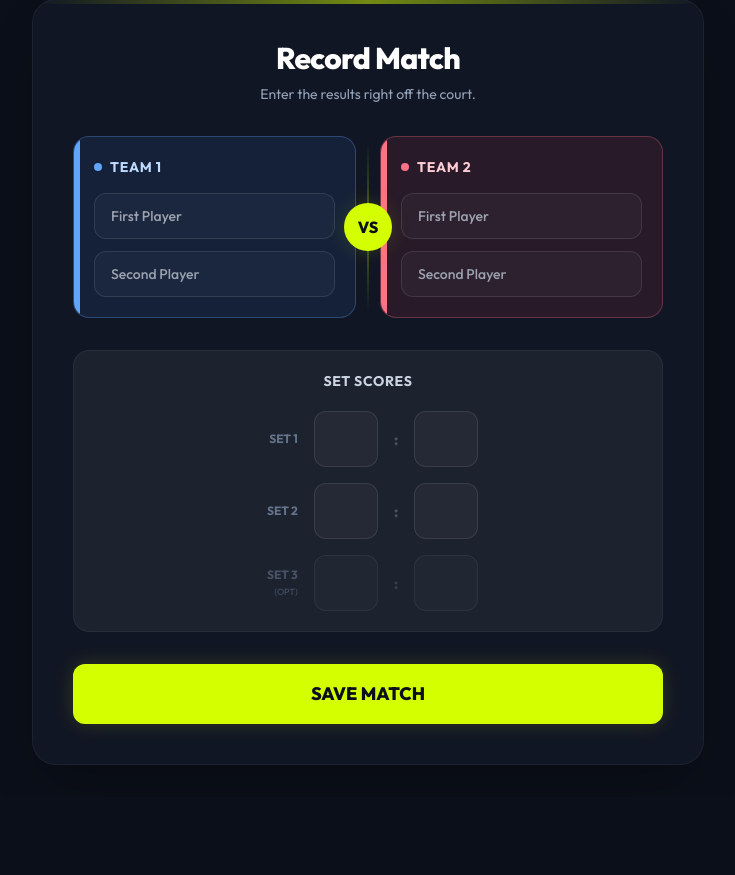
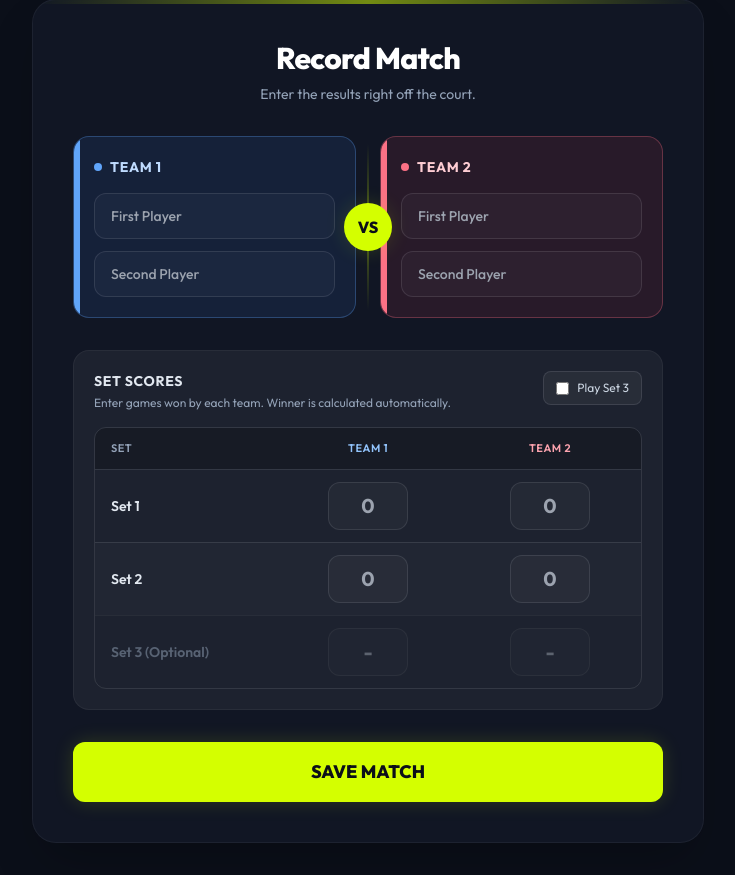
Before and after one commit to PardyOnline/PadelApp, a Flask app: page / in a window 1280 px wide, after a click on "Record". Shown: the part 112-987 px from the top of the page, without its empty margins (272-1007 px from the left). Before the commit the page ends 877 px from the top, so only its background shows below. Run offline with Flask 3, Linux system fonts and the light colour scheme; some libraries are stand-ins or nearby versions.

Commit message:
Merged podges code, cahgned set input so it looks a bit nicer. other then that no changes.

```diff
--- a/templates/index.html
+++ b/templates/index.html
@@ -182,27 +182,63 @@
 
                     <!-- Scores -->
                     <div class="bg-white/5 rounded-2xl p-5 border border-white/5 mb-8">
-                        <h3 class="font-bold text-slate-300 mb-5 uppercase tracking-wider text-sm text-center">Set Scores</h3>
-                        <div class="flex flex-col gap-4">
-                            <div class="flex items-center justify-center gap-4">
-                                <span class="text-xs font-bold text-slate-500 w-10 text-right uppercase">Set 1</span>
-                                <input type="number" name="set1_team1" class="w-16 h-14 text-xl rounded-xl text-center font-bold" min="0" required>
-                                <span class="text-slate-600 font-bold">:</span>
-                                <input type="number" name="set1_team2" class="w-16 h-14 text-xl rounded-xl text-center font-bold" min="0" required>
-                            </div>
-                            <div class="flex items-center justify-center gap-4">
-                                <span class="text-xs font-bold text-slate-500 w-10 text-right uppercase">Set 2</span>
-                                <input type="number" name="set2_team1" class="w-16 h-14 text-xl rounded-xl text-center font-bold" min="0" required>
-                                <span class="text-slate-600 font-bold">:</span>
-                                <input type="number" name="set2_team2" class="w-16 h-14 text-xl rounded-xl text-center font-bold" min="0" required>
-                            </div>
-                            <div class="flex items-center justify-center gap-4 opacity-60 focus-within:opacity-100 transition-opacity">
-                                <span class="text-xs font-bold text-slate-500 w-10 text-right uppercase">Set 3<br><span class="text-[9px] font-normal leading-none">(Opt)</span></span>
-                                <input type="number" name="set3_team1" class="w-16 h-14 text-xl rounded-xl text-center font-bold" min="0">
-                                <span class="text-slate-600 font-bold">:</span>
-                                <input type="number" name="set3_team2" class="w-16 h-14 text-xl rounded-xl text-center font-bold" min="0">
-                            </div>
+                      <div class="flex items-start justify-between gap-4 mb-4">
+                        <div>
+                          <h3 class="font-bold text-slate-200 uppercase tracking-wider text-sm">Set Scores</h3>
+                          <p class="text-xs text-slate-400 mt-1">Enter games won by each team. Winner is calculated automatically.</p>
                         </div>
+                        <label class="flex items-center gap-2 text-xs text-slate-300 bg-white/5 border border-white/10 px-3 py-2 rounded-lg">
+                          <input id="decider-toggle" type="checkbox" class="accent-[#D4FF00]" onchange="toggleDeciderSet(this.checked)">
+                          Play Set 3
+                        </label>
+                      </div>
+
+                      <div class="rounded-xl overflow-hidden border border-white/10">
+                        <div class="grid grid-cols-3 bg-black/20 text-[11px] uppercase tracking-wider text-slate-400 font-semibold">
+                          <div class="px-4 py-3">Set</div>
+                          <div class="px-4 py-3 text-center text-blue-300">Team 1</div>
+                          <div class="px-4 py-3 text-center text-rose-300">Team 2</div>
+                        </div>
+
+                        <!-- Set 1 -->
+                        <div class="grid grid-cols-3 items-center border-t border-white/10">
+                          <div class="px-4 py-3 text-sm font-semibold text-slate-200">Set 1</div>
+                          <div class="px-4 py-3 flex justify-center">
+                            <input type="number" name="set1_team1" min="0" max="7" inputmode="numeric"
+                                   class="w-20 h-12 rounded-xl text-center text-xl font-bold" placeholder="0" required>
+                          </div>
+                          <div class="px-4 py-3 flex justify-center">
+                            <input type="number" name="set1_team2" min="0" max="7" inputmode="numeric"
+                                   class="w-20 h-12 rounded-xl text-center text-xl font-bold" placeholder="0" required>
+                          </div>
+                        </div>
+
+                        <!-- Set 2 -->
+                        <div class="grid grid-cols-3 items-center border-t border-white/10 bg-white/[0.02]">
+                          <div class="px-4 py-3 text-sm font-semibold text-slate-200">Set 2</div>
+                          <div class="px-4 py-3 flex justify-center">
+                            <input type="number" name="set2_team1" min="0" max="7" inputmode="numeric"
+                                   class="w-20 h-12 rounded-xl text-center text-xl font-bold" placeholder="0" required>
+                          </div>
+                          <div class="px-4 py-3 flex justify-center">
+                            <input type="number" name="set2_team2" min="0" max="7" inputmode="numeric"
+                                   class="w-20 h-12 rounded-xl text-center text-xl font-bold" placeholder="0" required>
+                          </div>
+                        </div>
+
+                        <!-- Set 3 (optional) -->
+                        <div id="set3-row" class="grid grid-cols-3 items-center border-t border-white/10 opacity-50">
+                          <div class="px-4 py-3 text-sm font-semibold text-slate-400">Set 3 (Optional)</div>
+                          <div class="px-4 py-3 flex justify-center">
+                            <input id="set3-team1" type="number" name="set3_team1" min="0" max="7" inputmode="numeric"
+                                   class="w-20 h-12 rounded-xl text-center text-xl font-bold" placeholder="-" disabled>
+                          </div>
+                          <div class="px-4 py-3 flex justify-center">
+                            <input id="set3-team2" type="number" name="set3_team2" min="0" max="7" inputmode="numeric"
+                                   class="w-20 h-12 rounded-xl text-center text-xl font-bold" placeholder="-" disabled>
+                          </div>
+                        </div>
+                      </div>
                     </div>
 
                     <button type="submit" class="w-full bg-padel hover:bg-[#bce600] text-dark font-extrabold text-lg py-4 px-4 rounded-xl shadow-glow transition-all">SAVE MATCH</button>
@@ -279,6 +315,23 @@
                 }
             });
         }
+      function toggleDeciderSet(enabled) {
+        const row = document.getElementById('set3-row');
+        const s3t1 = document.getElementById('set3-team1');
+        const s3t2 = document.getElementById('set3-team2');
+
+        s3t1.disabled = !enabled;
+        s3t2.disabled = !enabled;
+
+        if (!enabled) {
+          s3t1.value = '';
+          s3t2.value = '';
+          row.classList.add('opacity-50');
+        } else {
+          row.classList.remove('opacity-50');
+          s3t1.focus();
+        }
+      }
     </script>
 </body>
 </html>
```
